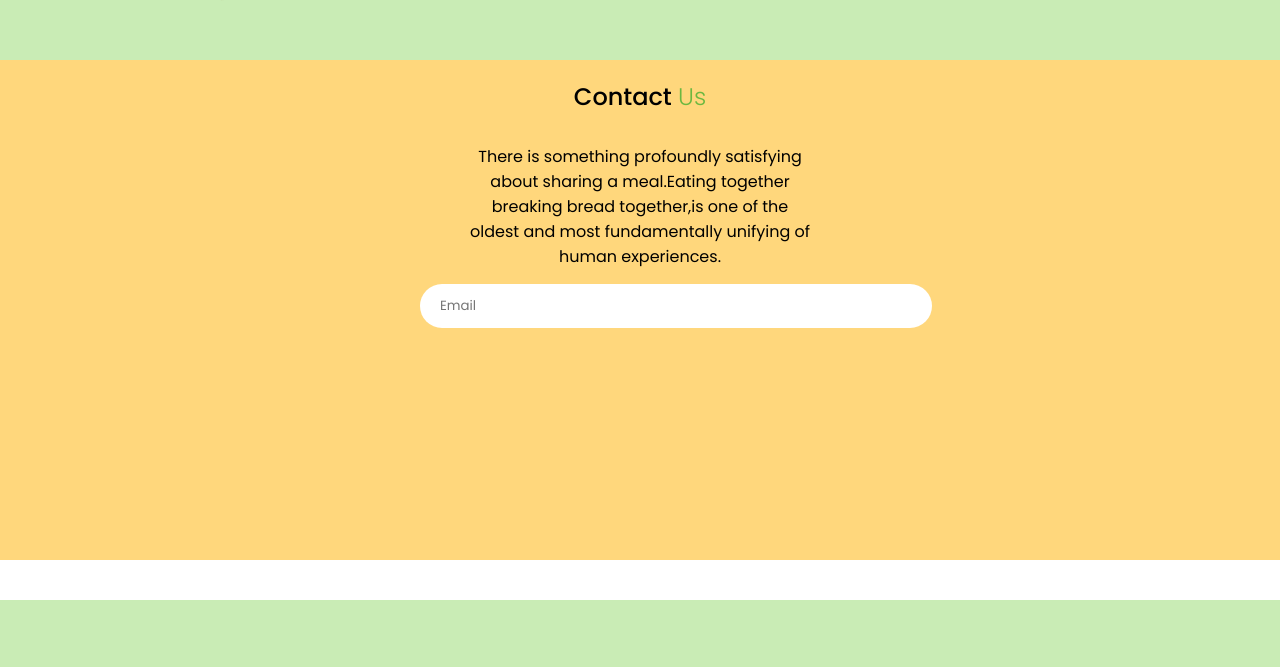
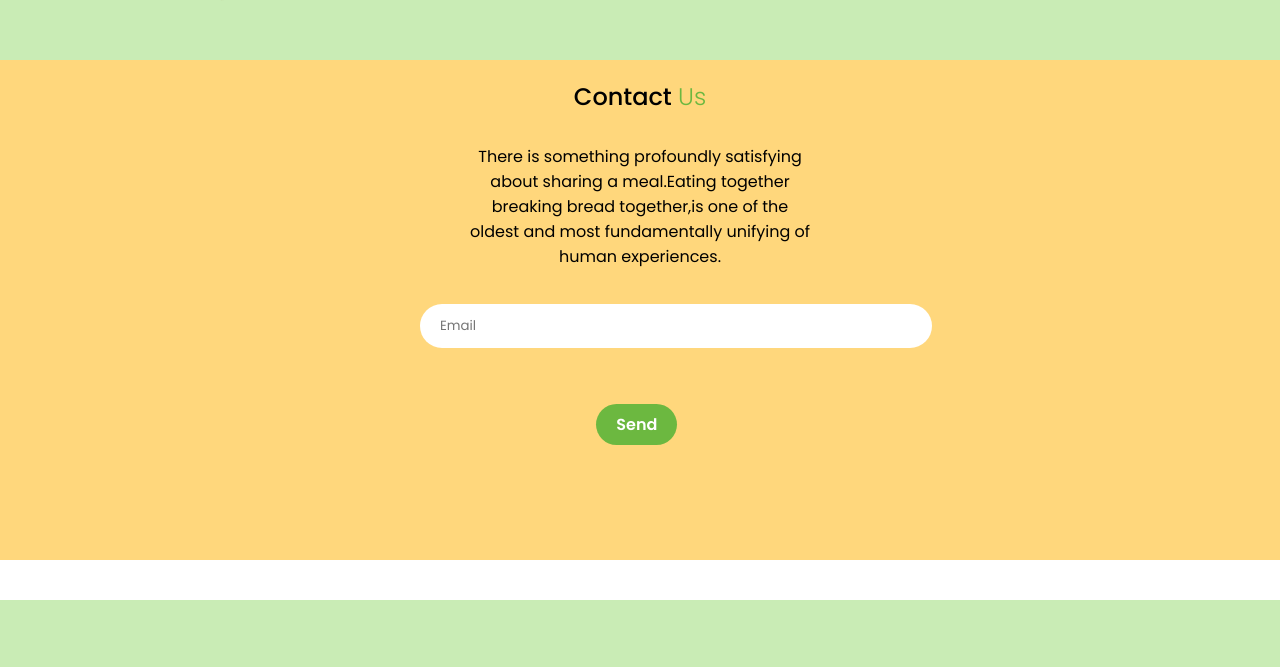
Before and after one commit to barbaramutindi/StreetFood, a plain HTML site: page index.html in a window 1280 px wide. Shown: the part 2338-3005 px from the top of the page. Drawn offline with Linux system fonts and the light colour scheme.

Commit message:
update contactus

```diff
--- a/index.css
+++ b/index.css
@@ -192,6 +192,8 @@ h2{
     background-color: #FFD77C;
     align-items: center;
     height: 500px;
+    position: relative;
+    z-index: 0;
 
 }
 .us{
@@ -219,6 +221,10 @@ input{
     border-radius: 40px;
     font-weight: 600;
     text-decoration: none;
+    position: relative;
+    z-index: 1;
+    bottom: -100px;
+    right: -80px;
 
 }
 .close{
--- a/index.html
+++ b/index.html
@@ -144,7 +144,7 @@
                 <br>human experiences.
             </p>
             <input type="text" name="email" placeholder="Email" id="mail">
-            <a href="">Send</a>
+            <a href="#" id="send">Send</a>
         </div>
         <div class="close"></div>
         <footer>
```
